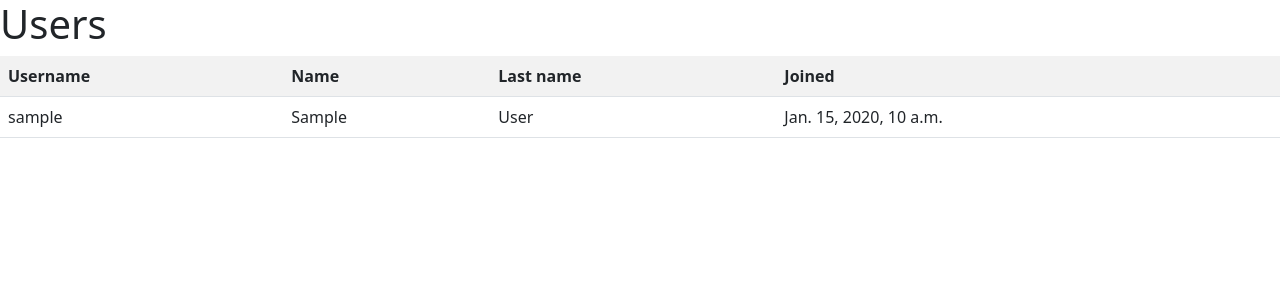
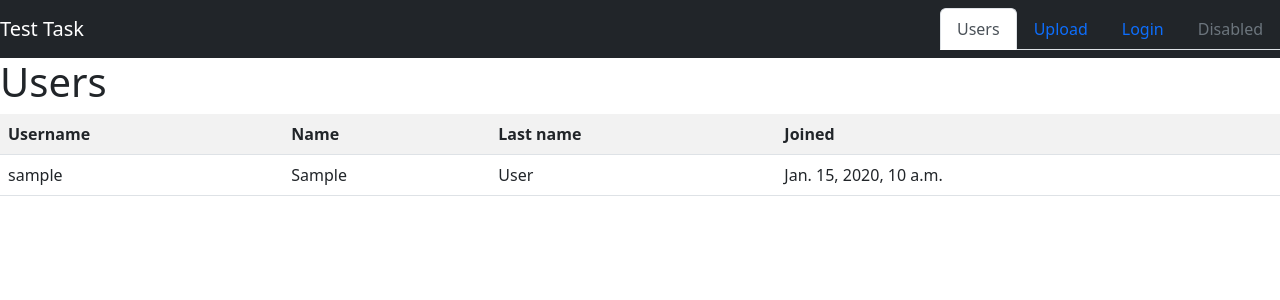
Before and after one commit to Wrexan/XML_CSV_to_Django2, a Django app: page / in a window 1280 px wide. Shown: the top 300 px of the page. Run offline with Django 4.2, Linux system fonts and the light colour scheme; tables that the repository leaves empty hold one stand-in row (values such as "Sample post"); parts of the project's set-up code (start-up, migrations or seed data) failed here and were passed over.

Commit message:
add user upload page

```diff
--- a/templates/base.html
+++ b/templates/base.html
@@ -2,13 +2,30 @@
 <html lang="en">
 <head>
     <link href="https://cdn.jsdelivr.net/npm/bootstrap@5.2.2/dist/css/bootstrap.min.css" rel="stylesheet" integrity="sha384-Zenh87qX5JnK2Jl0vWa8Ck2rdkQ2Bzep5IDxbcnCeuOxjzrPF/et3URy9Bv1WTRi" crossorigin="anonymous">
-
+    <meta name="viewport" content="width=device-width, initial-scale=1">
     <meta charset="UTF-8">
     <title>Users</title>
 </head>
 <body>
     <script src="https://cdn.jsdelivr.net/npm/@popperjs/core@2.11.6/dist/umd/popper.min.js" integrity="sha384-oBqDVmMz9ATKxIep9tiCxS/Z9fNfEXiDAYTujMAeBAsjFuCZSmKbSSUnQlmh/jp3" crossorigin="anonymous"></script>
     <script src="https://cdn.jsdelivr.net/npm/bootstrap@5.2.2/dist/js/bootstrap.min.js" integrity="sha384-IDwe1+LCz02ROU9k972gdyvl+AESN10+x7tBKgc9I5HFtuNz0wWnPclzo6p9vxnk" crossorigin="anonymous"></script>
-{% block body %} {% endblock %}
+    <nav class="navbar navbar-dark bg-dark text-white ">
+        <a class="navbar-brand" href="/">Test Task</a>
+        <ul class="nav nav-tabs ">
+          <li class="nav-item ">
+            <a class="nav-link active" href="/">Users</a>
+          </li>
+          <li class="nav-item">
+            <a class="nav-link" href="/upload/">Upload</a>
+          </li>
+          <li class="nav-item">
+            <a class="nav-link" href="/login/">Login</a>
+          </li>
+          <li class="nav-item">
+            <a class="nav-link disabled" href="#" tabindex="-1" aria-disabled="true">Disabled</a>
+          </li>
+        </ul>
+    </nav>
+    {% block body %} {% endblock %}
 </body>
 </html>
--- a/users/forms.py
+++ b/users/forms.py
@@ -0,0 +1,5 @@
+from django import forms
+
+
+class FileFieldForm(forms.Form):
+    files = forms.FileField(widget=forms.ClearableFileInput(attrs={'multiple': True}))
--- a/users/urls.py
+++ b/users/urls.py
@@ -3,5 +3,6 @@ from django.urls import path
 from . import views
 
 urlpatterns = [
-    path('', views.UserList.as_view())
+    path('', views.UserList.as_view()),
+    path('upload/', views.UserUploadFormView.as_view()),
     ]
--- a/users/views.py
+++ b/users/views.py
@@ -1,6 +1,7 @@
-from django.shortcuts import render
-from django.views.generic import ListView
-from users.models import User
+from django.shortcuts import render, redirect
+from django.views.generic import ListView, FormView
+from .models import User
+from .forms import FileFieldForm
 
 
 class UserList(ListView):
@@ -8,5 +9,30 @@ class UserList(ListView):
 
     def get(self, request, *args, **kwargs):
         user_list = User.objects.all()
-        print(user_list)
         return render(request, "users/users.html", {"user_list": user_list})
+
+
+class UserUploadFormView(FormView):
+    form_class = FileFieldForm
+    template_name = 'users/upload_users.html'
+    success_url = "/"
+
+    def get(self, request, *args, **kwargs):
+        # if request.user.is_superuser:
+        #     return render(request, self.template_name)
+        # return redirect('/')
+
+        return render(request, self.template_name)
+
+    def post(self, request, *args, **kwargs):
+        if request.user.is_superuser:
+            form_class = self.get_form_class()
+            form = self.get_form(form_class)
+            files = request.FILES.getlist('files')
+            if form.is_valid():
+                # uploader = UserUploader()
+                # uploader.handle_uploaded_files(request, files)
+                return super().form_valid(form)
+            else:
+                return self.form_invalid(form)
+        return redirect('/')
```
Also changed, not shown: templates/users/upload_users.html (added, +16 -0 lines).
